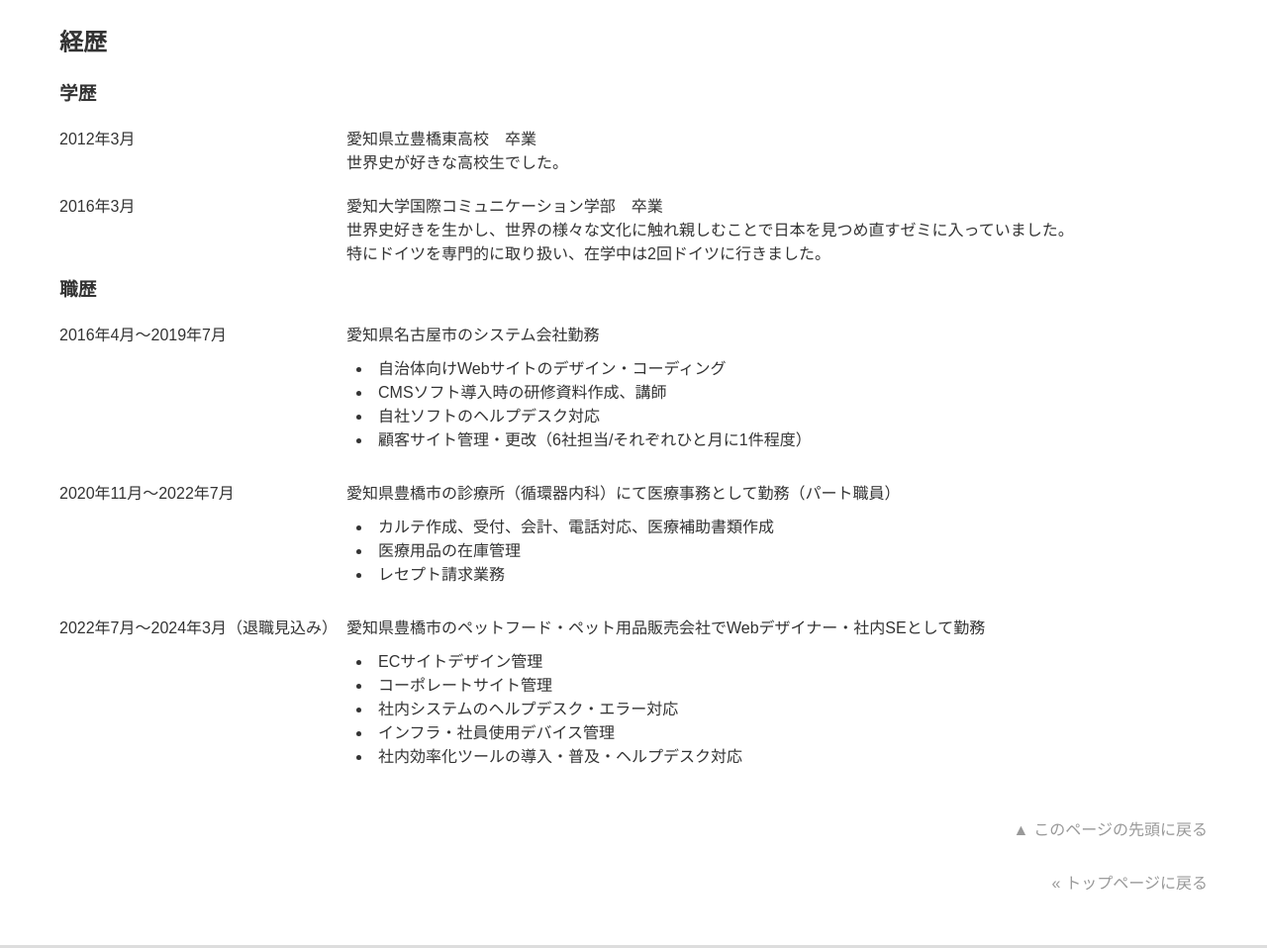
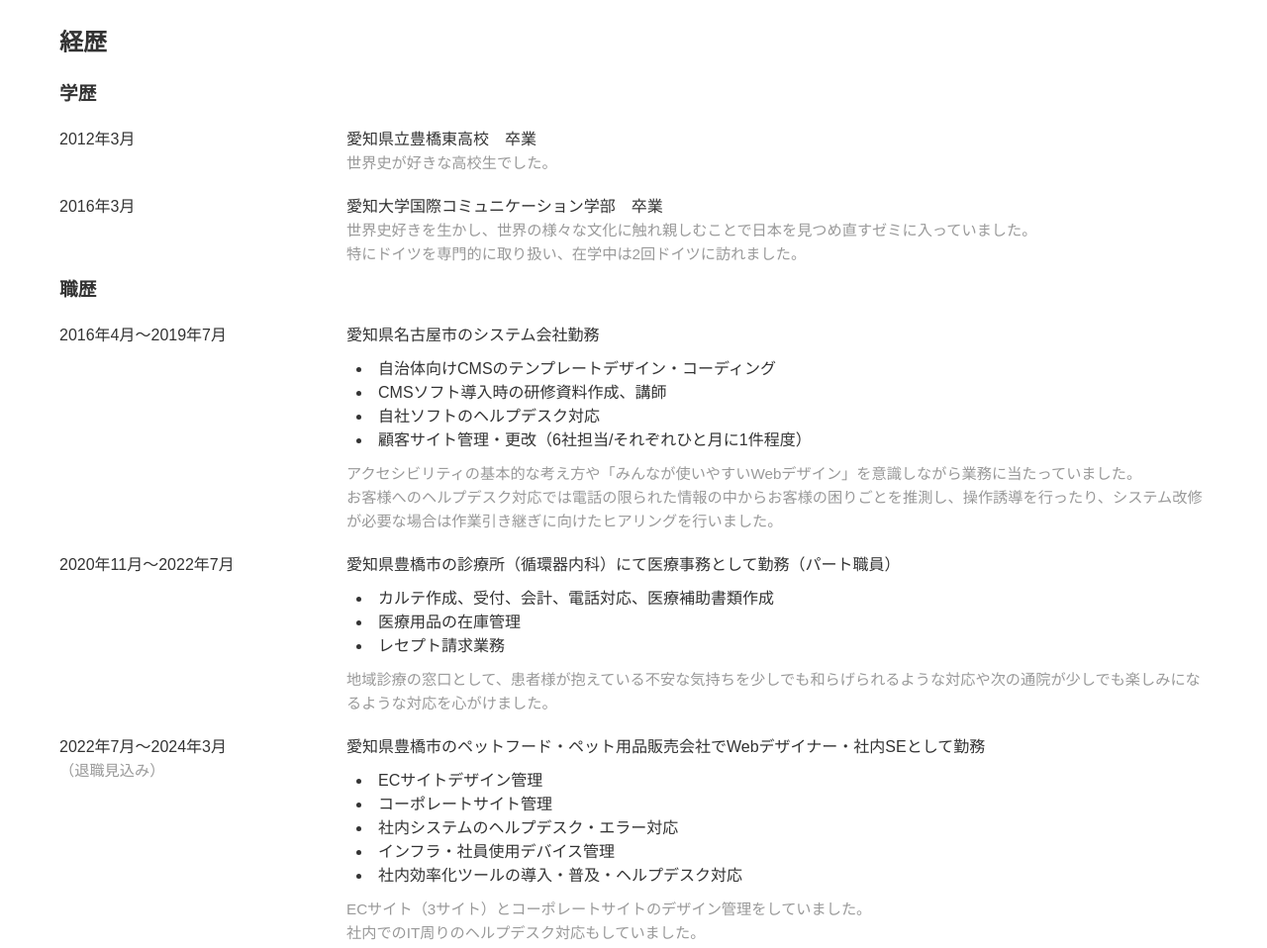
Before and after one commit to chieko-watanabe/chieko-watanabe.github.io, a plain HTML site: page pages/profile.html in a window 1280 px wide. Shown: the part 440-1398 px from the top of the page at 99% size. Drawn offline with Linux system fonts and the light colour scheme.

Commit message:
プロフィールページに補足追加

```diff
--- a/pages/profile.html
+++ b/pages/profile.html
@@ -50,21 +50,23 @@
 <h3>学歴</h3>
 <dl class="profile_detail">
 <dt>2012年3月</dt><dd>愛知県立豊橋東高校　卒業<br>
-世界史が好きな高校生でした。</dd>
+<span class="supplement">世界史が好きな高校生でした。</span></dd>
 <dt>2016年3月</dt><dd>愛知大学国際コミュニケーション学部　卒業<br>
-世界史好きを生かし、世界の様々な文化に触れ親しむことで日本を見つめ直すゼミに入っていました。<br>
-特にドイツを専門的に取り扱い、在学中は2回ドイツに行きました。</dd>
+<span class="supplement">世界史好きを生かし、世界の様々な文化に触れ親しむことで日本を見つめ直すゼミに入っていました。<br>
+特にドイツを専門的に取り扱い、在学中は2回ドイツに訪れました。</span></dd>
 </dl>
 
 <h3>職歴</h3>
 <dl class="profile_detail">
 <dt>2016年4月～2019年7月</dt><dd>愛知県名古屋市のシステム会社勤務<br>
 <ul>
-<li>自治体向けWebサイトのデザイン・コーディング</li>
+<li>自治体向けCMSのテンプレートデザイン・コーディング</li>
 <li>CMSソフト導入時の研修資料作成、講師</li>
 <li>自社ソフトのヘルプデスク対応</li>
 <li>顧客サイト管理・更改（6社担当/それぞれひと月に1件程度）</li>
 </ul>
+<span class="supplement">アクセシビリティの基本的な考え方や「みんなが使いやすいWebデザイン」を意識しながら業務に当たっていました。<br>
+お客様へのヘルプデスク対応では電話の限られた情報の中からお客様の困りごとを推測し、操作誘導を行ったり、システム改修が必要な場合は作業引き継ぎに向けたヒアリングを行いました。</span>
 </dd>
 <dt>2020年11月～2022年7月</dt><dd>愛知県豊橋市の診療所（循環器内科）にて医療事務として勤務（パート職員）<br>
 <ul>
@@ -72,8 +74,9 @@
 <li>医療用品の在庫管理</li>
 <li>レセプト請求業務</li>
 </ul>
+<span class="supplement">地域診療の窓口として、患者様が抱えている不安な気持ちを少しでも和らげられるような対応や次の通院が少しでも楽しみになるような対応を心がけました。</span>
 </dd>
-<dt>2022年7月～2024年3月（退職見込み）</dt><dd>愛知県豊橋市のペットフード・ペット用品販売会社でWebデザイナー・社内SEとして勤務<br>
+<dt>2022年7月～2024年3月<br><span class="supplement">（退職見込み）</span></dt><dd>愛知県豊橋市のペットフード・ペット用品販売会社でWebデザイナー・社内SEとして勤務<br>
 <ul>
 <li>ECサイトデザイン管理</li>
 <li>コーポレートサイト管理</li>
@@ -81,6 +84,8 @@
 <li>インフラ・社員使用デバイス管理</li>
 <li>社内効率化ツールの導入・普及・ヘルプデスク対応</li>
 </ul>
+<span class="supplement">ECサイト（3サイト）とコーポレートサイトのデザイン管理をしていました。<br>
+社内でのIT周りのヘルプデスク対応もしていました。</span>
 </dd>
 </dl>
 <p class="go_to_head"><a href="#">このページの先頭に戻る</a></p>
```
